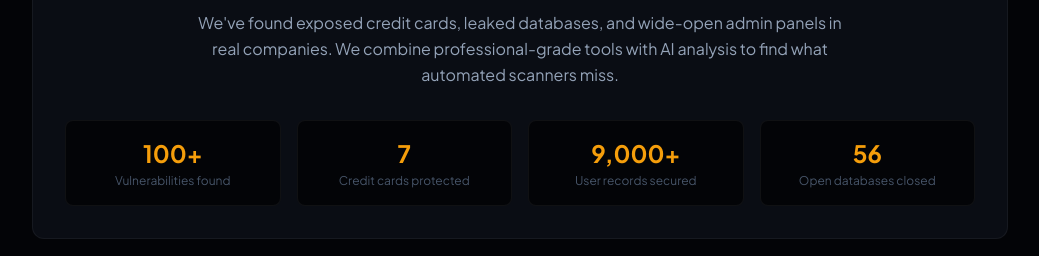
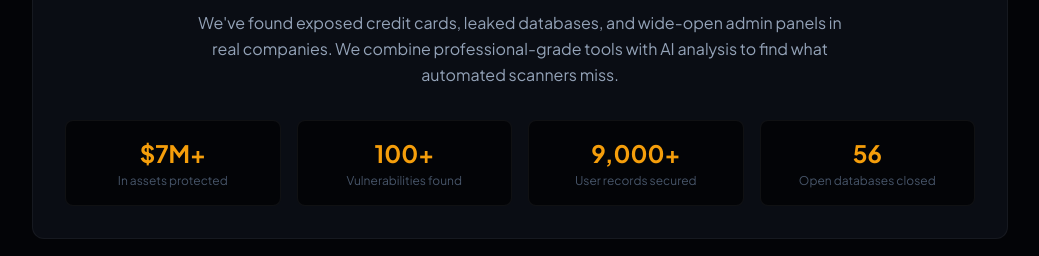
Before and after one commit to lakotafox/foxlock, a Next.js app: page / in a window 1280 px wide. Shown: the part 1380-1636 px from the top of the page, without its empty margins (120-1159 px from the left). Built offline with nearby package versions, Linux system fonts and the light colour scheme.

Commit message:
Add $7M+ in assets protected stat
Co-Authored-By: Claude Opus 4.6 <noreply@anthropic.com>

```diff
--- a/src/app/page.tsx
+++ b/src/app/page.tsx
@@ -231,8 +231,8 @@ export default function Home() {
             </p>
             <div className="grid grid-cols-2 md:grid-cols-4 gap-4">
               {[
+                { num: "$7M+", label: "In assets protected" },
                 { num: "100+", label: "Vulnerabilities found" },
-                { num: "7", label: "Credit cards protected" },
                 { num: "9,000+", label: "User records secured" },
                 { num: "56", label: "Open databases closed" },
               ].map((s, i) => (
```
